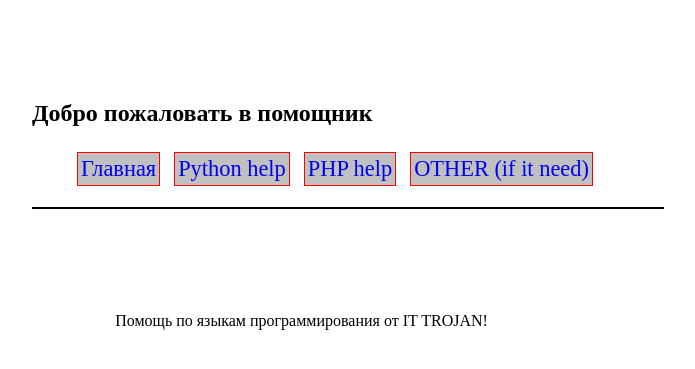
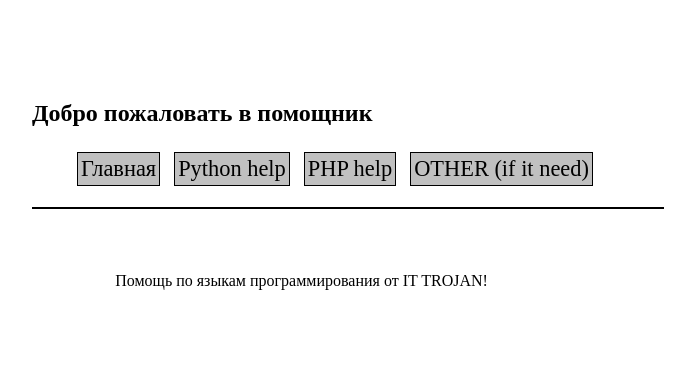
Before and after one commit to vagon512/testsite, a PHP site: page / in a window 1280 px wide. Shown: the top 369 px of the page, without its empty margins (292-987 px from the left). Run offline with PHP 8.4, Linux system fonts and the light colour scheme.

Commit message:
first version changed any style2

```diff
--- a/style/style.css
+++ b/style/style.css
@@ -9,7 +9,7 @@ hr{
  # background-image: url(../pic/background/b009.jpg);
   color: black;
   text-indent: 20px;
-  margin: 50px;
+  margin: 10px;
   padding: 15px;
   width:40%;
   #border-style: solid;
@@ -36,7 +36,7 @@ div.main{
 }
 
 a {
-  color: #black;
+  color: black;
   text-decoration: none;
   font-size: 1.4em;
 }
@@ -49,7 +49,7 @@ a {
   padding:3px;
   display: inline-block;
   border-width: 1px;
-  border-color: red;
+  border-color: black;
   border-style: solid;
   background: #c0c0c0;
 }
```
